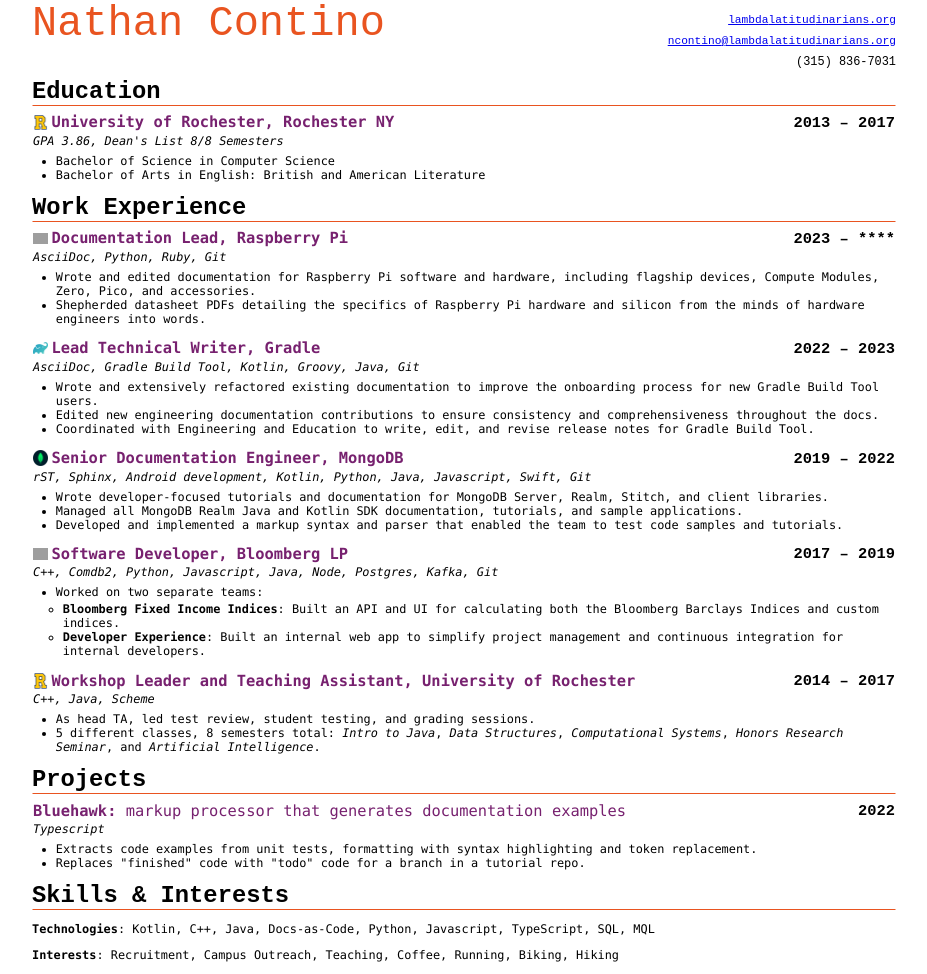
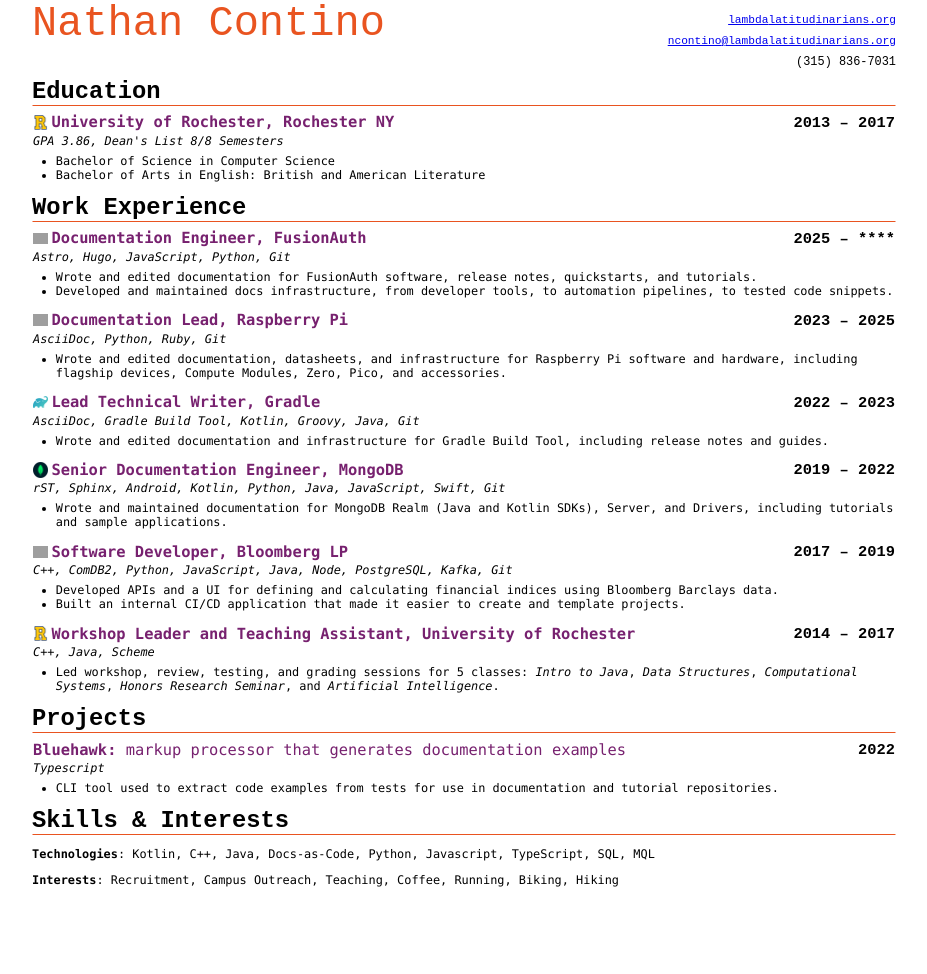
Before and after one commit to nathan-contino/nathan-contino.github.io, a Jekyll site: the page built from _pages/resume.md, in a window 1280 px wide. Shown: the whole page, without its empty margins (176-1103 px from the left). Built offline with Jekyll 4.4.1, drawn with Linux system fonts in a browser that asks for light colours; after the commit the page ends 900 px from its top, so only the background shows below that; grey boxes are pictures that could not be loaded.

Commit message:
update res

```diff
--- a/_includes/resume.css
+++ b/_includes/resume.css
@@ -98,3 +98,10 @@
   text-align: right;
   font-family: var(--mono-font);
 }
+
+@media print {
+  @page {
+    size: letter;
+    margin: 0.1in;
+  }
+}
--- a/_pages/resume.md
+++ b/_pages/resume.md
@@ -31,43 +31,43 @@
 
 ***
 
-| {::nomarkdown} <div style="display: flex; align-items: center;"> <img src="/_resources/raspberrypi.ico" style="width:1em !important; border: 0px !important; padding-right: .2em;" /> Documentation Lead, Raspberry Pi </div>{:/} | `2023 – ****` |
+| {::nomarkdown} <div style="display: flex; align-items: center;"> <img src="/_resources/fusionauth.ico" style="width:1em !important; border: 0px !important; padding-right: .2em;" /> Documentation Engineer, FusionAuth </div>{:/} | `2025 – ****` |
+| :--- | ---: |
+| _Astro, Hugo, JavaScript, Python, Git_ ||
+
+* Wrote and edited documentation for FusionAuth software, release notes, quickstarts, and tutorials.
+* Developed and maintained docs infrastructure, from developer tools, to automation pipelines, to tested code snippets.
+
+| {::nomarkdown} <div style="display: flex; align-items: center;"> <img src="/_resources/raspberrypi.ico" style="width:1em !important; border: 0px !important; padding-right: .2em;" /> Documentation Lead, Raspberry Pi </div>{:/} | `2023 – 2025` |
 | :--- | ---: |
 | _AsciiDoc, Python, Ruby, Git_ ||
 
-* Wrote and edited documentation for Raspberry Pi software and hardware, including flagship devices, Compute Modules, Zero, Pico, and accessories.
-* Shepherded datasheet PDFs detailing the specifics of Raspberry Pi hardware and silicon from the minds of hardware engineers into words.
+* Wrote and edited documentation, datasheets, and infrastructure for Raspberry Pi software and hardware, including flagship devices, Compute Modules, Zero, Pico, and accessories.
 
 | {::nomarkdown} <div style="display: flex; align-items: center;"> <img src="/_resources/gradle.ico" style="width:1em !important; border: 0px !important; padding-right: .2em;" /> Lead Technical Writer, Gradle </div>{:/}  | `2022 – 2023` |
 | :--- | ---: |
 | _AsciiDoc, Gradle Build Tool, Kotlin, Groovy, Java, Git_ ||
 
-* Wrote and extensively refactored existing documentation to improve the onboarding process for new Gradle Build Tool users.
-* Edited new engineering documentation contributions to ensure consistency and comprehensiveness throughout the docs.
-* Coordinated with Engineering and Education to write, edit, and revise release notes for Gradle Build Tool.
+* Wrote and edited documentation and infrastructure for Gradle Build Tool, including release notes and guides.
 
 | {::nomarkdown} <div style="display: flex; align-items: center;"> <img src="/_resources/mongodb.ico" style="width:1em !important; border: 0px !important; padding-right: .2em;" /> Senior Documentation Engineer, MongoDB </div>{:/}  | `2019 – 2022` |
 | :--- | ---: |
-| _rST, Sphinx, Android development, Kotlin, Python, Java, Javascript, Swift, Git_ ||
+| _rST, Sphinx, Android, Kotlin, Python, Java, JavaScript, Swift, Git_ ||
 
-* Wrote developer-focused tutorials and documentation for MongoDB Server, Realm, Stitch, and client libraries.
-* Managed all MongoDB Realm Java and Kotlin SDK documentation, tutorials, and sample applications.
-* Developed and implemented a markup syntax and parser that enabled the team to test code samples and tutorials.
+* Wrote and maintained documentation for MongoDB Realm (Java and Kotlin SDKs), Server, and Drivers, including tutorials and sample applications.
 
 | {::nomarkdown} <div style="display: flex; align-items: center;"> <img src="/_resources/bloomberg.ico" style="width:1em !important; border: 0px !important; padding-right: .2em;" /> Software Developer, Bloomberg LP</div>{:/} | `2017 – 2019` |
 | :--- | ---: |
-| _C++, Comdb2, Python, Javascript, Java, Node, Postgres, Kafka, Git_ ||
+| _C++, ComDB2, Python, JavaScript, Java, Node, PostgreSQL, Kafka, Git_ ||
 
-* Worked on two separate teams:
-  * **Bloomberg Fixed Income Indices**: Built an API and UI for calculating both the Bloomberg Barclays Indices and custom indices.
-  * **Developer Experience**: Built an internal web app to simplify project management and continuous integration for internal developers.
+* Developed APIs and a UI for defining and calculating financial indices using Bloomberg Barclays data.
+* Built an internal CI/CD application that made it easier to create and template projects.
 
 | {::nomarkdown} <div style="display: flex; align-items: center;"> <img src="/_resources/rochester.ico" style="width:1em !important; border: 0px !important; padding-right: .2em;" /> Workshop Leader and Teaching Assistant, University of Rochester</div>{:/} | `2014 – 2017` |
 | :--- | ---: |
 | _C++, Java, Scheme_ ||
 
-* As head TA, led test review, student testing, and grading sessions.
-* 5 different classes, 8 semesters total: _Intro to Java_, _Data Structures_, _Computational Systems_, _Honors Research Seminar_, and _Artificial Intelligence_.
+* Led workshop, review, testing, and grading sessions for 5 classes: _Intro to Java_, _Data Structures_, _Computational Systems_, _Honors Research Seminar_, and _Artificial Intelligence_.
 
 # Projects
 
@@ -77,8 +77,7 @@
 | :--- | ---: |
 | _Typescript_ ||
 
-* Extracts code examples from unit tests, formatting with syntax highlighting and token replacement.
-* Replaces "finished" code with "todo" code for a branch in a tutorial repo.
+* CLI tool used to extract code examples from tests for use in documentation and tutorial repositories.
 
 # Skills & Interests
 
```
Also changed, not shown: other parts of _pages/resume.md (+1 -1 lines).
